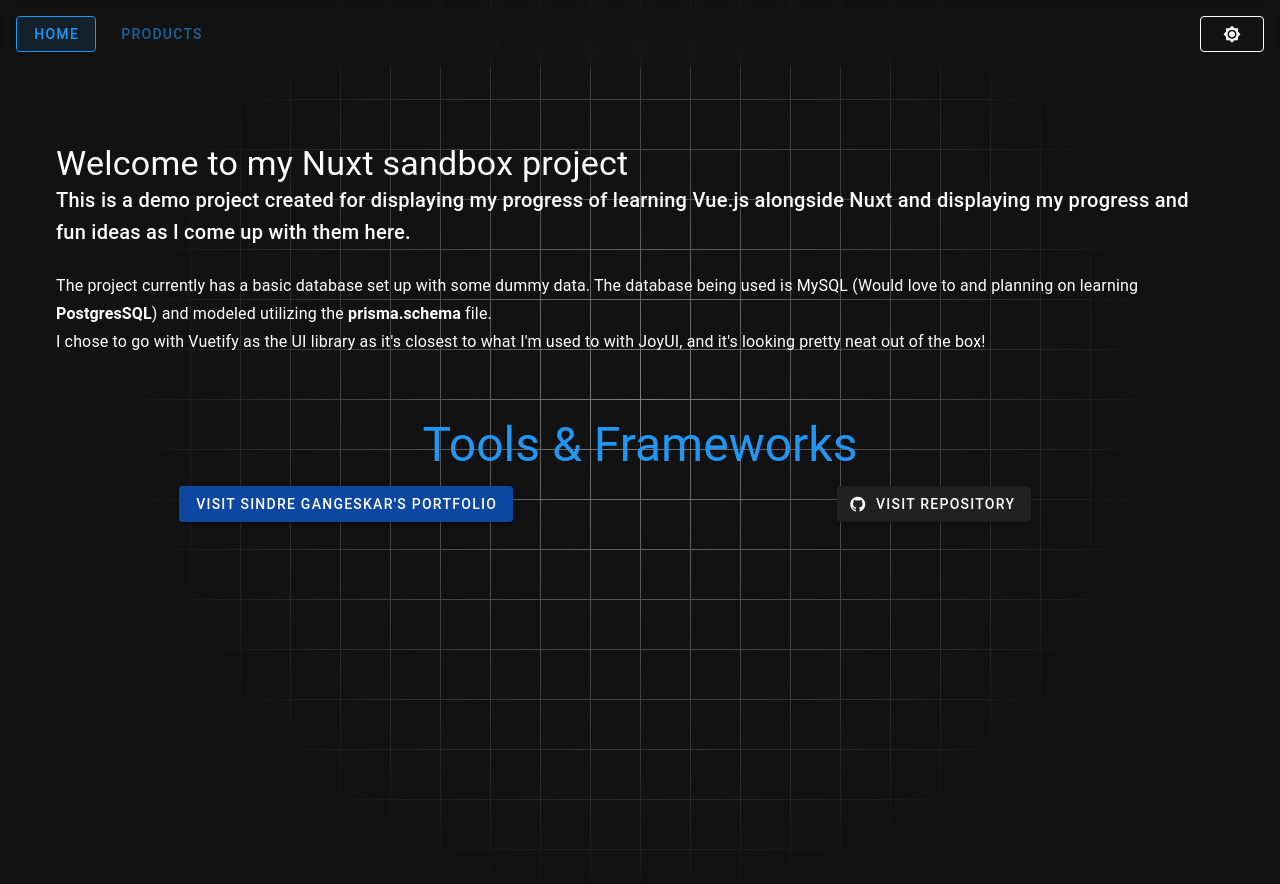
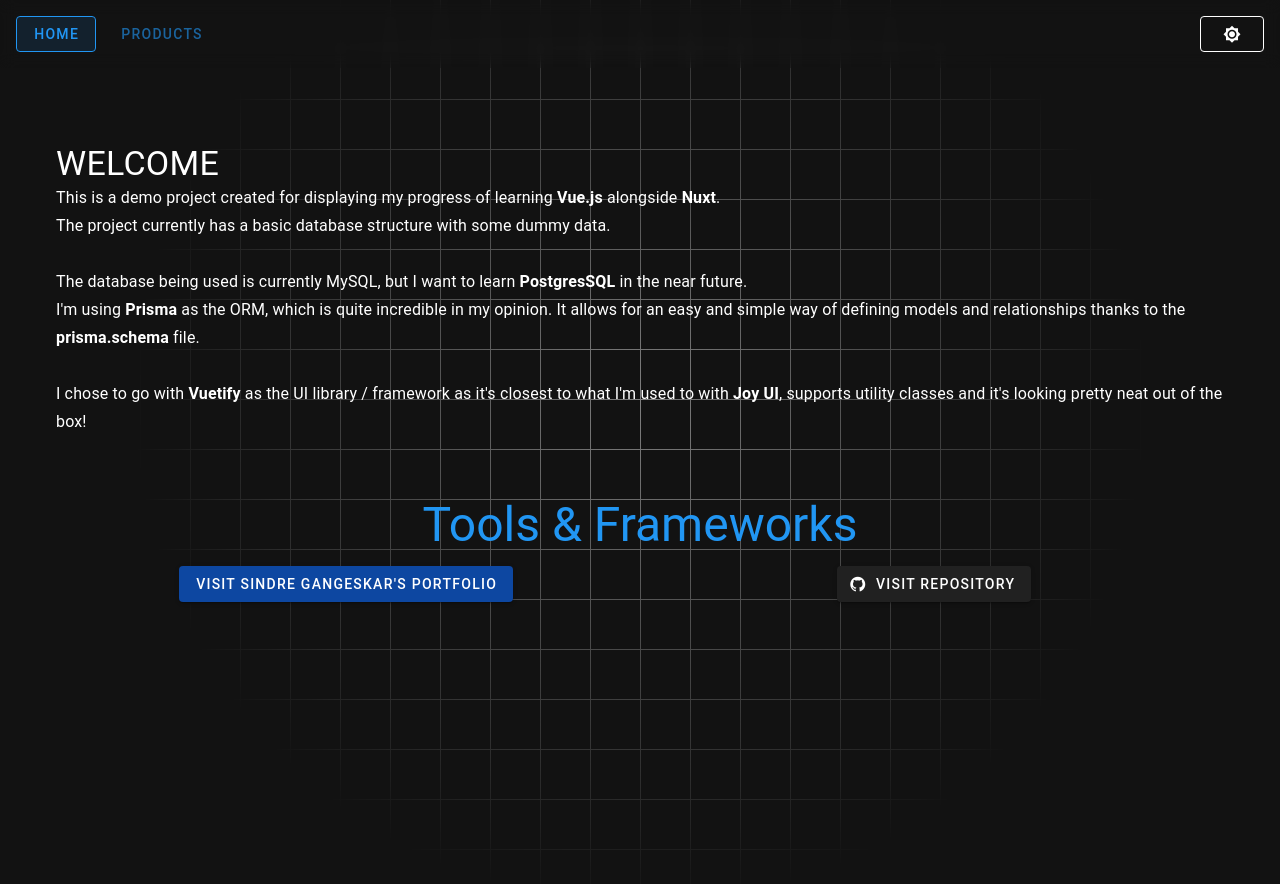
Before and after one commit to sindre-gangeskar/nuxtjs-database, a Nuxt app: page / in a window 1280 px wide. Shown: the top 884 px of the page. Built offline with nearby package versions, Linux system fonts and the light colour scheme.

Commit message:
Re-phrased home page paragraphs

```diff
--- a/pages/index.vue
+++ b/pages/index.vue
@@ -26,14 +26,14 @@
 <template>
 	<GridBackground size="1200px" gridSize="50px" :style="{ position: 'absolute', transform: 'translate(-50%, -50%)', left: '50%', top: '50%' }" />
 	<main class="mt-15 mb-16 main-wrapper px-10">
-		<p class="text-h4">Welcome to my Nuxt sandbox project</p>
-		<p class="text-h6">This is a demo project created for displaying my progress of learning Vue.js alongside Nuxt and displaying my progress and fun ideas as I come up with them here.</p>
-		<br />
+		<p class="text-h4 text-uppercase">Welcome</p>
+		<p class="text-subtitle-1">This is a demo project created for displaying my progress of learning <strong>Vue.js</strong> alongside <strong>Nuxt</strong>.</p>
 		<p class="text-subtitle-1">
-			The project currently has a basic database set up with some dummy data. The database being used is MySQL (Would love to and planning on learning <strong>PostgresSQL</strong>) and modeled utilizing the
-			<strong>prisma.schema</strong> file.
+			The project currently has a basic database structure with some dummy data. <br><br> The database being used is currently MySQL, but I want to learn <strong>PostgresSQL</strong> in the near future. <br>
+			I'm using <strong>Prisma</strong> as the ORM, which is quite incredible in my opinion. It allows for an easy and simple way of defining models and relationships thanks to the
+			<strong>prisma.schema</strong> file.<br><br>
 		</p>
-		<p class="text-subtitle-1">I chose to go with Vuetify as the UI library as it's closest to what I'm used to with JoyUI, and it's looking pretty neat out of the box!</p>
+		<p class="text-subtitle-1">I chose to go with <strong>Vuetify</strong> as the UI library / framework as it's closest to what I'm used to with <strong>Joy UI</strong>, supports utility classes and it's looking pretty neat out of the box!</p>
 	</main>
 	<section class="text-center">
 		<p class="text-h3 text-center text-primary">Tools & Frameworks</p>
```
